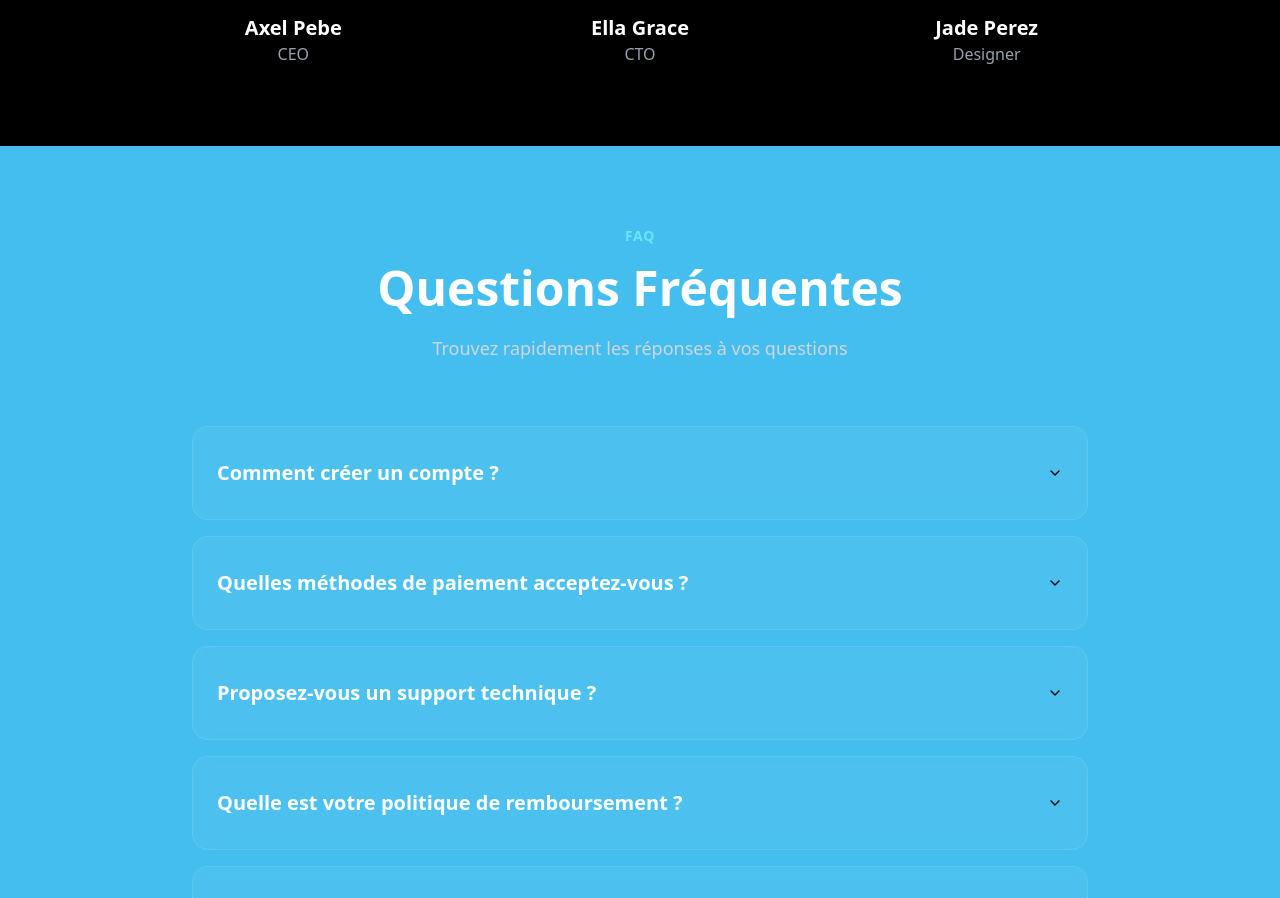
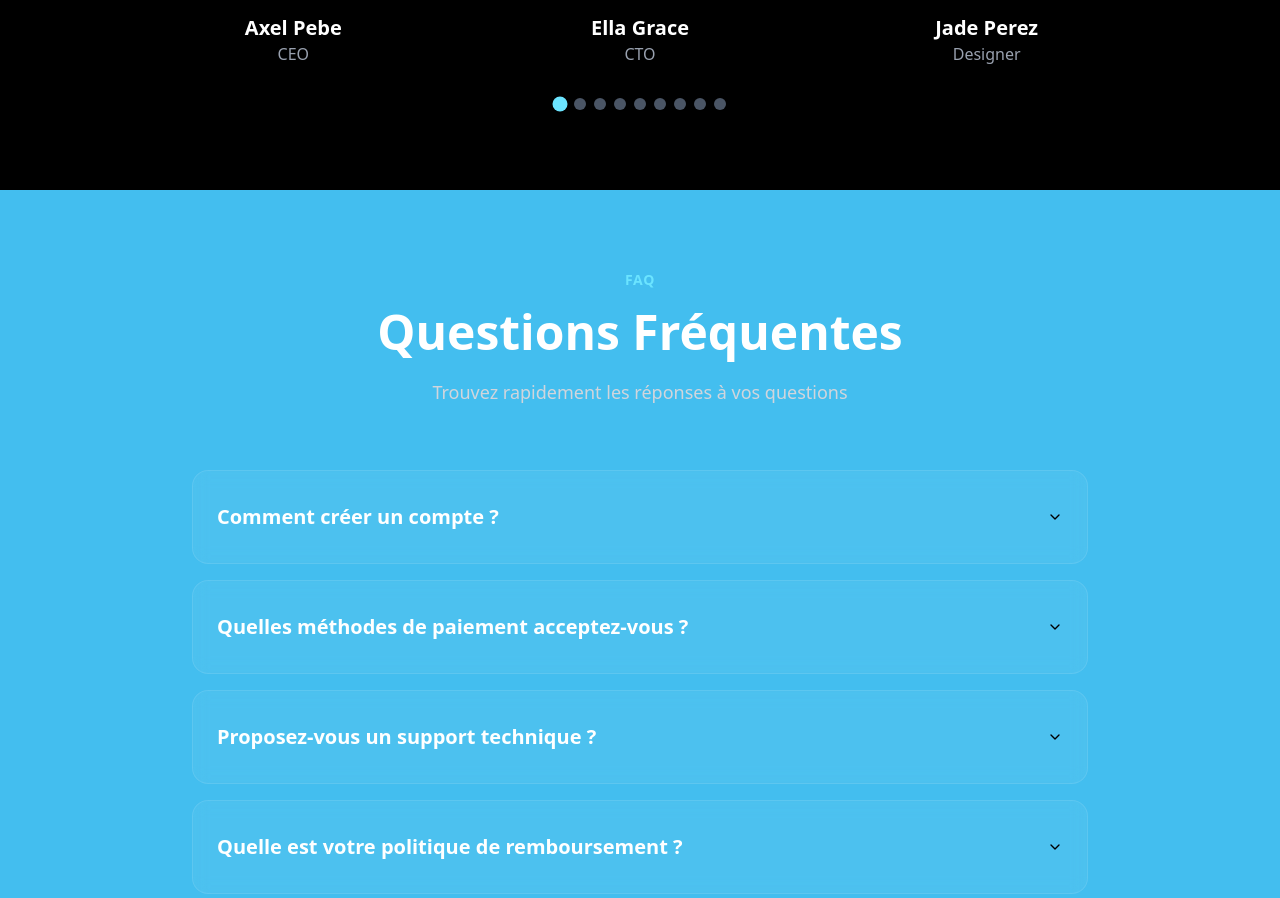
Before and after one commit to Zenobeglobeorg/Zenobeglobe-website-company-new, a React (Vite) app: page / in a window 1280 px wide. Shown: the part 3051-3949 px from the top of the page. Built offline with nearby package versions, Linux system fonts and the light colour scheme.

Commit message:
Update : dot/pagination carousel

```diff
--- a/src/pages/Index.tsx
+++ b/src/pages/Index.tsx
@@ -1,8 +1,8 @@
-import { useState } from "react";
+import { useState, useEffect } from "react";
 import { Link } from "react-router-dom";
 import Layout from "@/components/Layout";
 import { motion } from "framer-motion";
-import { Carousel, CarouselContent, CarouselItem, CarouselNext, CarouselPrevious } from "@/components/ui/carousel";
+import { Carousel, CarouselContent, CarouselItem, CarouselNext, CarouselPrevious, type CarouselApi } from "@/components/ui/carousel";
 import {
   Accordion,
   AccordionContent,
@@ -561,6 +561,10 @@ function ServicesSection() {
 }
 
 function TeamSection() {
+  const [api, setApi] = useState<CarouselApi>();
+  const [current, setCurrent] = useState(0);
+  const [count, setCount] = useState(0);
+
   const team = [
     { name: "Axel Pebe", role: "CEO", image: "https://images.unsplash.com/photo-1507003211169-0a1dd7228f2d?w=400&q=80" },
     { name: "Ella Grace", role: "CTO", image: "https://images.unsplash.com/photo-1438761681033-6461ffad8d80?w=400&q=80" },
@@ -572,6 +576,19 @@ function TeamSection() {
     { name: "Lucas Martin", role: "QA Engineer", image: "https://images.unsplash.com/photo-1547425260-76bcadfb4f2c?w=400&q=80" },
     { name: "Sophia Davis", role: "Marketing", image: "https://images.unsplash.com/photo-1547425260-84e9d3f06c64?w=400&q=80" },
   ];
+
+  useEffect(() => {
+    if (!api) {
+      return;
+    }
+
+    setCount(api.scrollSnapList().length);
+    setCurrent(api.selectedScrollSnap() + 1);
+
+    api.on("select", () => {
+      setCurrent(api.selectedScrollSnap() + 1);
+    });
+  }, [api]);
 
   return (
     <section className="w-full px-4 lg:px-8 py-12 lg:py-20 bg-black overflow-hidden">
@@ -590,7 +607,11 @@ function TeamSection() {
           </p>
         </motion.div>
 
-        <Carousel className="max-w-5xl mx-auto" opts={{ align: "start", loop: true }}>
+        <Carousel
+          className="max-w-5xl mx-auto"
+          opts={{ align: "start", loop: true }}
+          setApi={setApi}
+        >
           <CarouselContent className="-ml-2 md:-ml-4">
             {team.map((member, idx) => (
               <CarouselItem key={idx} className="pl-2 md:pl-4 basis-full sm:basis-1/2 md:basis-1/3">
@@ -625,6 +646,29 @@ function TeamSection() {
           <CarouselPrevious className="left-0 bg-white" />
           <CarouselNext className="right-0 bg-white" />
         </Carousel>
+
+        {/* Dots/Pagination */}
+        <motion.div
+          className="flex justify-center gap-2 mt-8"
+          initial={{ opacity: 0, y: 20 }}
+          whileInView={{ opacity: 1, y: 0 }}
+          transition={{ duration: 0.5, delay: 0.3 }}
+          viewport={{ once: true }}
+        >
+          {Array.from({ length: count }).map((_, idx) => (
+            <motion.button
+              key={idx}
+              onClick={() => api?.scrollTo(idx)}
+              className={`w-3 h-3 rounded-full transition-all duration-300 ${
+                current === idx + 1
+                  ? "bg-[hsl(var(--brand-cyan))] scale-125"
+                  : "bg-gray-600 hover:bg-gray-400"
+              }`}
+              whileHover={{ scale: 1.3 }}
+              whileTap={{ scale: 0.9 }}
+            />
+          ))}
+        </motion.div>
       </div>
     </section>
   );
```
